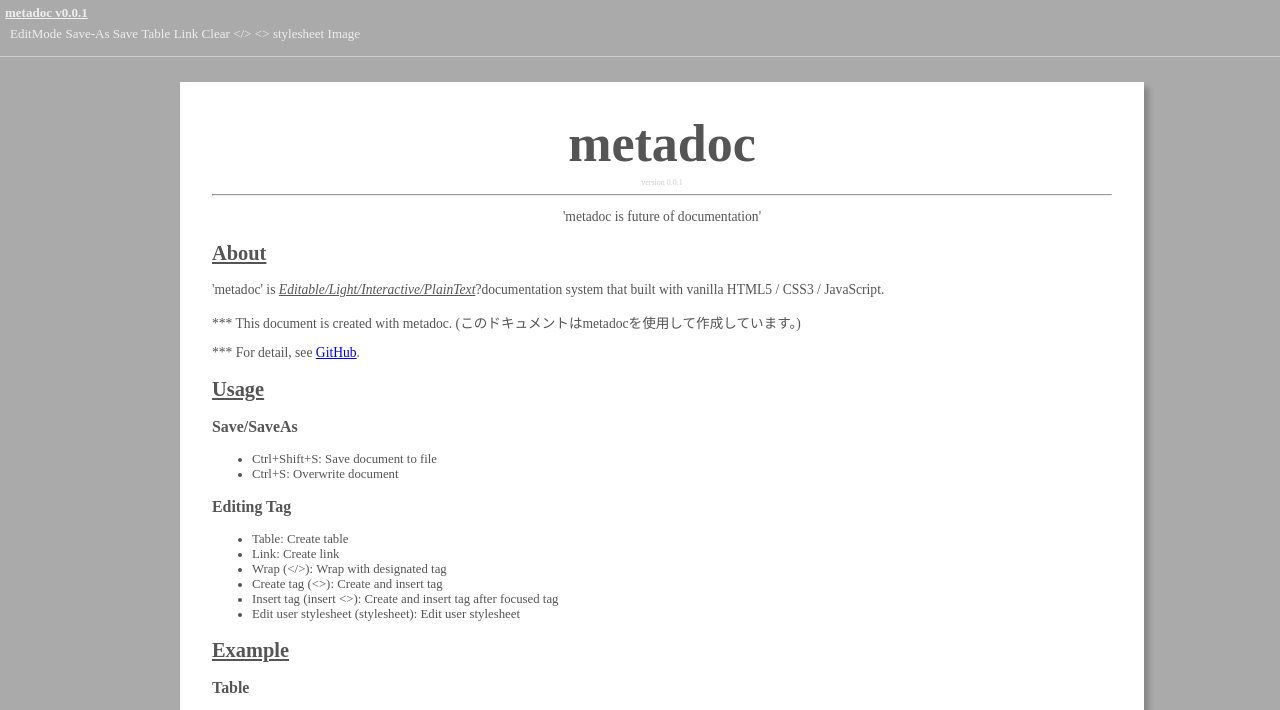
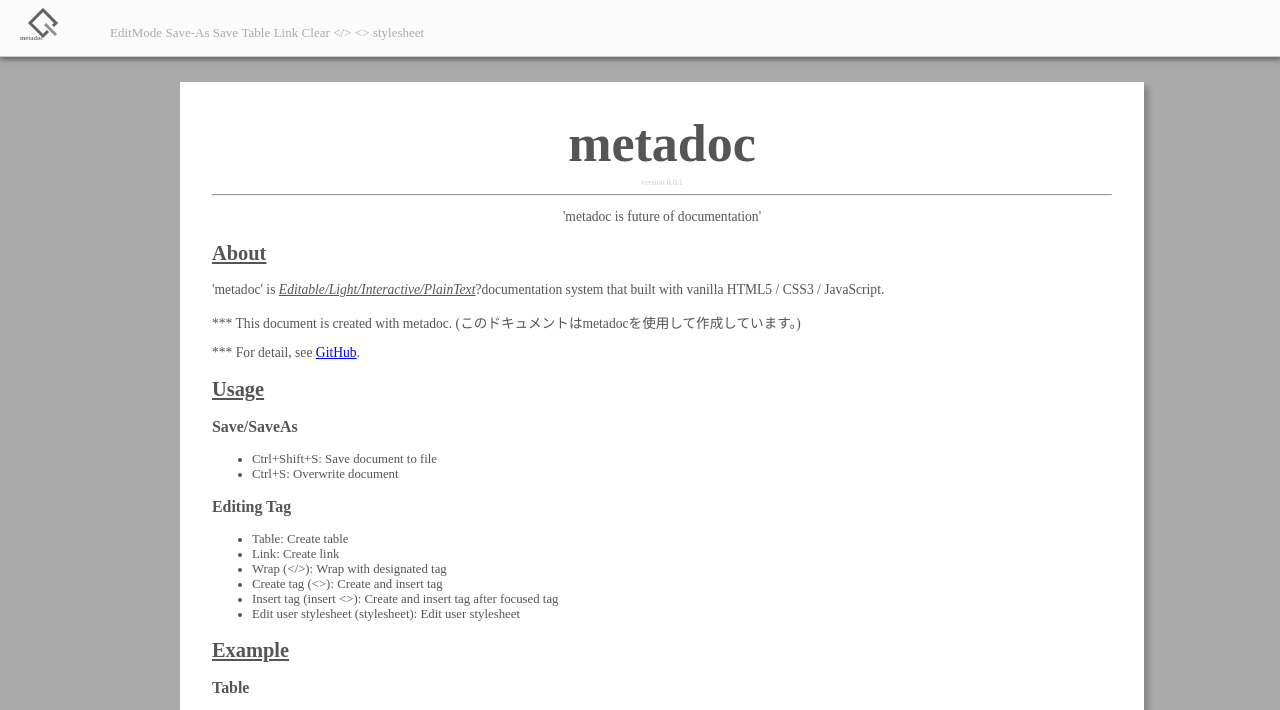
Before and after one commit to singy15/metadoc, a website built with webpack: page src/index.html in a window 1280 px wide. Shown: the top 710 px of the page. Built offline with nearby package versions, Linux system fonts and the light colour scheme.

Commit message:
Refine design

```diff
--- a/src/main.js
+++ b/src/main.js
@@ -1018,18 +1018,23 @@
   }
 
   let headerHtml = `<div id="header" class="__metadoc-header">
-      <div class="__metadoc-header-title">metadoc v0.0.1</div>
+      <div style="position:relative; left:23px; top:3px;">
+        <svg xmlns="http://www.w3.org/2000/svg" style="width:32px; height:32px;">
+          <polyline style="stroke:#626060;" points="20 23, 15 28, 2 15, 15 2, 28 15, 25 18" stroke="black" stroke-width="3.0" fill="none"></polyline>
+          <polyline style="stroke:#919191;" points="17 16, 28 27" stroke="black" stroke-width="3.0" fill="none"></polyline>
+        </svg>
+      </div>
+      <div class="__metadoc-header-title">metadoc</div>
       <div class="__metadoc-button-container">
-        <span class="span-button-inline font-size-small color-light" id="btnToggleMode" onclick="toggleMode()">EditMode</span>
-        <span class="span-button-inline font-size-small color-light" onclick="saveNew()">Save-As</span>
-        <span class="span-button-inline font-size-small color-light" onclick="saveOverwrite()">Save</span>
-        <span class="span-button-inline font-size-small color-light" onclick="addTable()">Table</span>
-        <span class="span-button-inline font-size-small color-light" onclick="addLink()">Link</span>
-        <span class="span-button-inline font-size-small color-light" onclick="markClear()">Clear</span>
-        <span class="span-button-inline font-size-small color-light" onclick="envelope()" >&lt;/&gt;</span>
-        <span class="span-button-inline font-size-small color-light" onclick="createTag()" >&lt;&gt;</span>
-        <span class="span-button-inline font-size-small color-light" onclick="editUserStyle()" >stylesheet</span>
-        <span class="span-button-inline font-size-small color-light" onclick="addImage()">Image</span>
+        <span class="span-button-inline font-size-small color-dark" id="btnToggleMode" onclick="toggleMode()">EditMode</span>
+        <span class="span-button-inline font-size-small color-dark" onclick="saveNew()">Save-As</span>
+        <span class="span-button-inline font-size-small color-dark" onclick="saveOverwrite()">Save</span>
+        <span class="span-button-inline font-size-small color-dark" onclick="addTable()">Table</span>
+        <span class="span-button-inline font-size-small color-dark" onclick="addLink()">Link</span>
+        <span class="span-button-inline font-size-small color-dark" onclick="markClear()">Clear</span>
+        <span class="span-button-inline font-size-small color-dark" onclick="envelope()" >&lt;/&gt;</span>
+        <span class="span-button-inline font-size-small color-dark" onclick="createTag()" >&lt;&gt;</span>
+        <span class="span-button-inline font-size-small color-dark" onclick="editUserStyle()" >stylesheet</span>
       </div>
     </div>`;
 
--- a/src/style.css
+++ b/src/style.css
@@ -171,19 +171,25 @@
   height:46px;
   padding:5px;
   border-bottom: solid 1px #CCC;
-  background-color:#AAA;
+  background-color:#fbfbfb;
   z-index:999;
+  box-shadow: 1px 1px 6px 1px #555;
 }
 
 .__metadoc-header-title {
-  text-decoration:underline;
-  font-size:small;
+  font-size:0.4rem;
   font-weight:bold;
-  color: #EEE;
+  color: #837373;
+  position: relative;
+  left: 15px;
+  top: -7px;
 }
 
 .__metadoc-button-container {
   padding: 5px;
+  position: relative;
+  left: 100px;
+  top: -28px;
 }
 
 .__metadoc-button-container button {
--- a/webpack.config.js
+++ b/webpack.config.js
@@ -34,4 +34,6 @@
       }
     ]
   },
+
+  devtool: "inline-source-map"
 };
```
